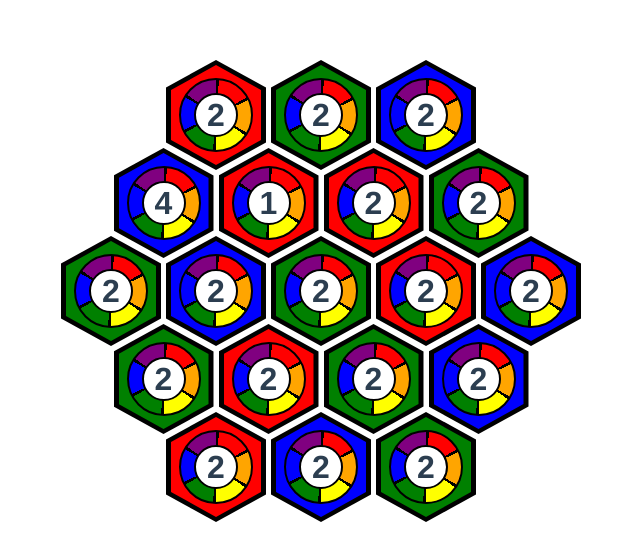
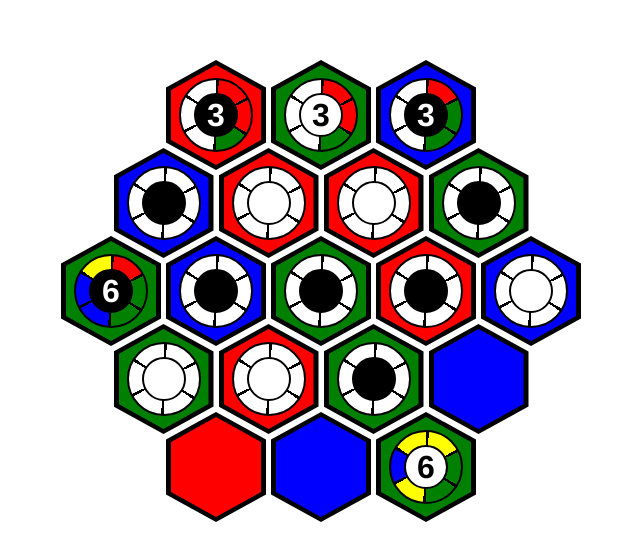
Before and after one commit to mwallace999/nexus-new, a Vue app: page / in a window 1280 px wide. Shown: the top 560 px of the page, without its empty margins (319-959 px from the left). Built offline with nearby package versions, Linux system fonts and the light colour scheme.

Commit message:
Inherit level array

```diff
--- a/src/components/board/BoardLayout.vue
+++ b/src/components/board/BoardLayout.vue
@@ -4,9 +4,8 @@
       <hex-layout v-for="(hex, h) in row" :key="`hex${r}-${h}`"
         :hex-color=hex.hexColor
         :hex-border-color="hex.hexBorderColor"
-        :token-color="hex.tokenColor"
-        :token-border-color="hex.tokenBorderColor"
-        :token-level="hex.tokenLevel"
+        :token-player="hex.tokenPlayer"
+        :token-level-array="hex.tokenLevelArray"
       />
     </div>
   </div>
@@ -30,158 +29,107 @@ export default {
         {
           hexColor: 'red',
           hexBorderColor: 'black',
-          tokenColor: 'blue',
-          tokenBorderColor: 'white',
-          tokenLevel: '2',
-          player: 1
+          tokenPlayer: 1,
+          tokenLevelArray: ['red', 'red', 'green']
         },
         {
           hexColor: 'green',
           hexBorderColor: 'black',
-          tokenColor: 'blue',
-          tokenBorderColor: 'white',
-          tokenLevel: '2',
-          player: 2
+          tokenPlayer: 2,
+          tokenLevelArray: ['red', 'red', 'green']
         },
         {
           hexColor: 'blue',
           hexBorderColor: 'black',
-          tokenColor: 'blue',
-          tokenBorderColor: 'white',
-          tokenLevel: '2',
-          player: 1
+          tokenPlayer: 1,
+          tokenLevelArray: ['red', 'green', 'green']
         }
       ],
       [
         {
           hexColor: 'blue',
           hexBorderColor: 'black',
-          tokenColor: 'blue',
-          tokenBorderColor: 'black',
-          tokenLevel: '4',
-          player: 1
+          tokenPlayer: 1
         },
         {
           hexColor: 'red',
           hexBorderColor: 'black',
-          tokenColor: 'blue',
-          tokenBorderColor: 'black',
-          tokenLevel: '1',
-          player: 2
+          tokenPlayer: 2
         },
         {
           hexColor: 'red',
           hexBorderColor: 'black',
-          tokenColor: 'blue',
-          tokenBorderColor: 'black',
-          tokenLevel: '2',
-          player: 2
+          tokenPlayer: 2
         },
         {
           hexColor: 'green',
           hexBorderColor: 'black',
-          tokenColor: 'blue',
-          tokenBorderColor: 'white',
-          tokenLevel: '2',
-          player: 1
+          tokenPlayer: 1
         }
       ],
       [
         {
           hexColor: 'green',
           hexBorderColor: 'black',
-          tokenColor: 'blue',
-          tokenBorderColor: 'white',
-          tokenLevel: '2',
-          player: 1,
+          tokenPlayer: 1,
+          tokenLevelArray: ['red', 'green', 'green', 'blue', 'blue', 'yellow']
         },
         {
           hexColor: 'blue',
           hexBorderColor: 'black',
-          tokenColor: 'blue',
-          tokenBorderColor: 'white',
-          tokenLevel: '2',
-          player: 1
+          tokenPlayer: 1
         },
         {
           hexColor: 'green',
           hexBorderColor: 'black',
-          tokenColor: 'red',
-          tokenBorderColor: 'black',
-          tokenLevel: '2',
-          player: 1
+          tokenPlayer: 1
         },
         {
           hexColor: 'red',
           hexBorderColor: 'black',
-          tokenColor: 'blue',
-          tokenBorderColor: 'white',
-          tokenLevel: '2',
-          player: 1
+          tokenPlayer: 1
         },
         {
           hexColor: 'blue',
           hexBorderColor: 'black',
-          tokenColor: 'blue',
-          tokenBorderColor: 'white',
-          tokenLevel: '2',
-          player: 2
+          tokenPlayer: 2
         }
       ],
       [
         {
           hexColor: 'green',
           hexBorderColor: 'black',
-          tokenColor: 'blue',
-          tokenBorderColor: 'white',
-          tokenLevel: '2',
-          player: 2
+          tokenPlayer: 2
         },
         {
           hexColor: 'red',
           hexBorderColor: 'black',
-          tokenColor: 'blue',
-          tokenBorderColor: 'white',
-          tokenLevel: '2',
-          player: 2
+          tokenPlayer: 2
         },
         {
           hexColor: 'green',
           hexBorderColor: 'black',
-          tokenColor: 'blue',
-          tokenBorderColor: 'white',
-          tokenLevel: '2',
-          player: 1
+          tokenPlayer: 1
         },
         {
           hexColor: 'blue',
           hexBorderColor: 'black',
-          tokenColor: 'blue',
-          tokenBorderColor: 'white',
-          tokenLevel: '2'
         }
       ],
       [
         {
           hexColor: 'red',
           hexBorderColor: 'black',
-          tokenColor: 'blue',
-          tokenBorderColor: 'white',
-          tokenLevel: '2'
         },
         {
           hexColor: 'blue',
           hexBorderColor: 'black',
-          tokenColor: 'blue',
-          tokenBorderColor: 'white',
-          tokenLevel: '2'
         },
         {
           hexColor: 'green',
           hexBorderColor: 'black',
-          tokenColor: 'blue',
-          tokenBorderColor: 'white',
-          tokenLevel: '2'
+          tokenPlayer: 2,
+          tokenLevelArray: ['yellow', 'green', 'green', 'yellow', 'blue', 'yellow']
         }
       ]
     ]
--- a/src/components/board/HexLayout.vue
+++ b/src/components/board/HexLayout.vue
@@ -2,10 +2,9 @@
   <div :style="{ backgroundColor: hexBorderColor }" class="hexagon border">
     <div :style="{ backgroundColor: hexColor }" class="hexagon inner">
       <token-layout
-        :token-color="tokenColor"
-        :token-border-color="tokenBorderColor"
-        :token-level="tokenLevel"
-        :player="player"
+        v-if="tokenPlayer"
+        :token-player="tokenPlayer"
+        :token-level-array="tokenLevelArray"
       />
     </div>
   </div>
@@ -18,9 +17,8 @@ export default {
   props: {
     hexColor: String,
     hexBorderColor: String,
-    tokenColor: String,
-    tokenBorderColor: String,
-    tokenLevel: String
+    tokenLevelArray: Array,
+    tokenPlayer: Number
   },
   components: {
     TokenLayout
@@ -51,7 +49,7 @@ export default {
   justify-content: center;
   align-items: center;
 }
-.inner:hover {
+/* .inner:hover {
   background-color: red !important;
-}
+} */
 </style>
--- a/src/components/board/TokenLayout.vue
+++ b/src/components/board/TokenLayout.vue
@@ -1,24 +1,35 @@
 <template>
-  <div class="token" :style="{ backgroundColor: tokenColor, borderColor: 'black' }">
-    <div class="inner-token">
-      <h1>{{tokenLevel}}</h1>
+  <div class="token" :style="{ background: tokenLevelGradient }">
+    <div class="inner-token" :style="{ backgroundColor: tokenPlayer === 1 ? 'black' : 'white'}">
+      <h1 :style="{ color: tokenPlayer === 1 ? 'white' : 'black'}">
+        {{ this.tokenLevelArray?.length }}
+      </h1>
     </div>
   </div>
 </template>
 
 <script>
 
-
 export default {
   props: {
-    tokenColor: String,
-    tokenLevel: String,
-    player: String,
-    tokenBorderColor: String
+    tokenPlayer: Number,
+    tokenLevelArray: Array
   },
   data() {
     return {
     };
+  },
+  computed: {
+    tokenLevelGradient() {
+      const gradArray = [];
+      for (let i = 0; i < 6; i++) {
+        const levelColor = this.tokenLevelArray?.[i] ?? 'white';
+        // Styling for each wedge of token
+        gradArray.push(`black ${i * 60}deg ${i * 60 + 5}deg, ${levelColor} ${i * 60 + 5}deg ${i * 60 + 60}deg`);
+      }
+      const returnStr = 'conic-gradient(' + gradArray.join(',') + ')';
+      return returnStr;
+    }
   },
   methods: {},
 };
@@ -30,24 +41,13 @@ export default {
   width: var(--tokenSize);
   height: var(--tokenSize);
   border-radius: 50%;
-  border: solid 2px;
+  border: solid black 2px;
   display: flex;
   justify-content: center;
   align-items: center;
-  background: conic-gradient(
-        black 0deg 5deg,
-        red 5deg 60deg,
-        black 60deg 65deg,
-        orange 60deg 120deg,
-        black 120deg 125deg,
-        yellow 120deg 180deg,
-        black 180deg 185deg,
-        green 180deg 240deg,
-        black 240deg 245deg,
-        blue 240deg 300deg,
-        black 300deg 305deg,
-        purple 300deg 360deg
-      );
+}
+.token:hover {
+  box-shadow: 0 0 0px 5px rgb(246, 255, 0); /* Adjust the color and size as needed */
 }
 .inner-token {
   --innerTokenSize: 40px;
```
